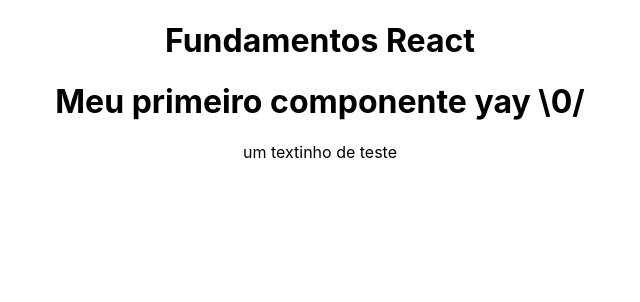
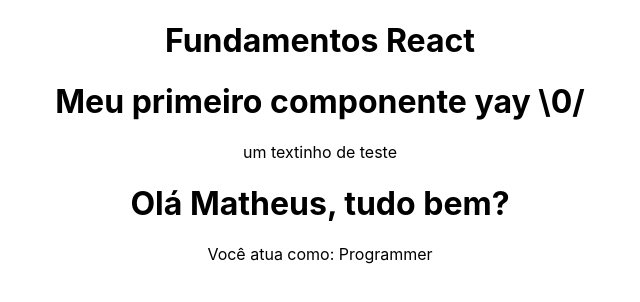
Before and after one commit to Vitoria-Cardoso/LearningReact, a React (Create React App) app in the folder 2_fundamentos/fundamentos/: page / in a window 1280 px wide. Shown: the top 302 px of the page, without its empty margins (320-960 px from the left). Built offline with nearby package versions, Linux system fonts and the light colour scheme.

Commit message:
Template Expressions, acessar variaveis de js no jsx

```diff
--- a/2_fundamentos/fundamentos/src/App.js
+++ b/2_fundamentos/fundamentos/src/App.js
@@ -3,12 +3,14 @@
 
 // style CSS
 import './App.css'
+import TemplateExpressions from './components/TemplateExpressions'
 
 function App() {
   return (
     <div className="App">
       <h1>Fundamentos React</h1>
       <FirstComponent />
+      <TemplateExpressions />
     </div>
   )
 }
--- a/2_fundamentos/fundamentos/src/components/FirstComponent.js
+++ b/2_fundamentos/fundamentos/src/components/FirstComponent.js
@@ -4,7 +4,6 @@
 //Arrow function
 const FirstComponent = () => {
   //explicacao da funcao
-
   return (
     <div>
       {/* Algum comentario */}
--- /dev/null
+++ b/2_fundamentos/fundamentos/src/components/TemplateExpressions.js
@@ -0,0 +1,20 @@
+const TemplateExpressions = () => {
+  //aqui dentro é tudo JS
+
+  const name = 'Matheus'
+  const data = {
+    age: 31,
+    job: 'Programmer'
+  }
+
+  //dentro do return é JSX
+  return (
+    <div>
+      {/* Acessando variaveis */}
+      <h1>Olá {name}, tudo bem? </h1>
+      <p>Você atua como: {data.job}</p>
+    </div>
+  )
+}
+
+export default TemplateExpressions
```
Also changed, not shown: 1 other file (tests, documents, lock files or other folders).
